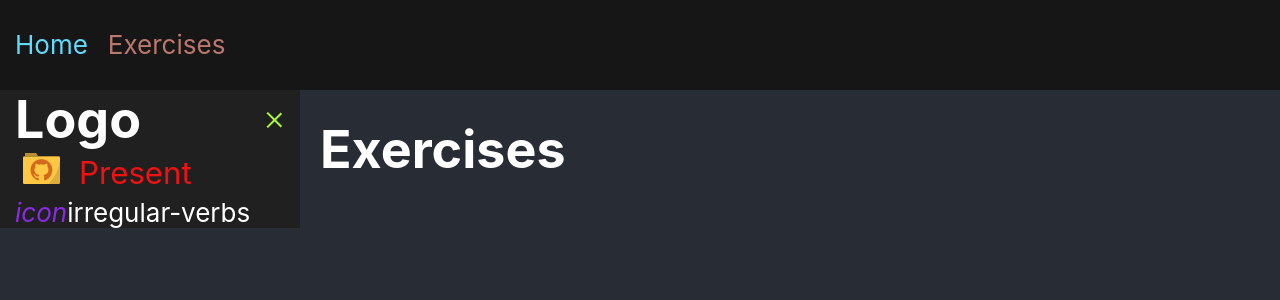
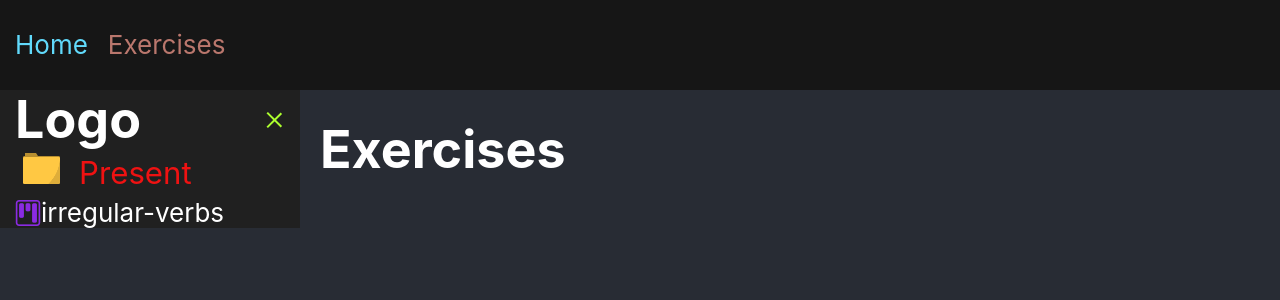
Before and after one commit to Yaroslav-Bondar/English-trainer, a React (Create React App) app: page /exercises in a window 1280 px wide. Shown: the top 300 px of the page. Built offline with nearby package versions, Linux system fonts and the light colour scheme.

Commit message:
sidebar component logic

```diff
--- a/package.json
+++ b/package.json
@@ -14,6 +14,7 @@
     "react-router": "^6.3.0",
     "react-router-dom": "^6.3.0",
     "react-scripts": "5.0.1",
+    "sass": "^1.54.2",
     "web-vitals": "^2.1.4"
   },
   "scripts": {
--- a/src/components/Sidebar/SidebarItem/SidebarItem.jsx
+++ b/src/components/Sidebar/SidebarItem/SidebarItem.jsx
@@ -1,34 +1,29 @@
 import {useState} from 'react';
 import {NavLink} from 'react-router-dom';
 import PropTypes from 'prop-types';
-import { FaBeer } from 'react-icons/fa';
-import styles from './SidebarItem.module.css';
+import styles from './SidebarItem.module.scss';
 
 const SidebarItem = ({item, min, toggleMin}) => {
     const [open, setOpen] = useState(false);
-    // console.log('min setItem ', min);
-    console.log('open && !min ', open && !min);
-
+    const fullOpen = open && !min;
     if(item.childrens) {
         return (
-            <div className={open && !min ? `${styles.sidebar__item} ${styles.sidebar__item_open}` : styles.sidebar__item}>
-                <div onClick={() => setOpen(!open)} className={styles.sidebar__title}>
+            <div className={fullOpen ? `${styles.sidebar__item} ${styles.sidebar__item_open}` : styles.sidebar__item}>
+                <div
+                    onClick={() => {
+                        if(min) {toggleMin(!min); setOpen(true)} else {setOpen(!open)}   console.log('sidebar__title click')
+                    }}
+                    className={styles.sidebar__title}
+                >
                     <div className={styles['sidebar__title-container']}>
-                        <div
-                            className={`${styles['sidebar__item-title-icon']} folder`}
-                            onClick={() => {if(min) {toggleMin(!min); setOpen(true)} }}
-                        >
-                            <div className={open ? "folder__container folder__container_open" : "folder__container"}>
+                        <div className={`${styles['sidebar__title-icon']} folder`}>
+                            <div className={fullOpen ? "folder__container folder__container_open" : "folder__container"}>
                                 <div className="folder__backside"></div>
                                 <div className="folder__file-container">
                                     <div className="folder__file"></div>
-                                    <div className="folder__file"></div>
-                                    <div className="folder__file"></div>
-                                    <div className="folder__file"></div>
-                                    <div className="folder__file"></div>
                                 </div>
                                 <div className="folder__frontside">
-                                    {item.icon && <div class="folder__icon bi-github"></div>}
+                                    {item.icon && <div class={`folder__icon ${item.icon}`}></div>}
                                 </div>
                             </div>
                         </div>
@@ -47,9 +42,9 @@ const SidebarItem = ({item, min, toggleMin}) => {
     } else {
         return (
             <NavLink to={item.path || '#'} className={`${styles.sidebar__item} ${styles.sidebar__item_plain}`}>
-                {item.icon && <i className={styles['sidebar__item-plain-icon']}>icon</i>}
+                {item.icon && <i className={`${styles['sidebar__plain-icon']} ${item.icon}`}></i>}
                 <span
-                    className={!min ? `${styles['sidebar__item-title-plain']} ${styles['sidebar__item-title-plain_active']}` : styles['sidebar__item-title-plain']}
+                    className={!min ? `${styles['sidebar__plain-title']} ${styles['sidebar__plain-title_active']}` : styles['sidebar__plain-title']}
                 >
                     {item.title}
                 </span>
--- a/src/components/Sidebar/SidebarItem/SidebarItem.module.css
+++ /dev/null
@@ -1,70 +0,0 @@
-.sidebar__item_open {
-    display: none;
-}
-.sidebar__content {
-    padding-top: .25em;
-    height: 0;
-    overflow: hidden;
-}
-.sidebar__item {
-    display: block;
-}
-.sidebar__item:hover{
-    background-color: rgba(255, 255, 255, .1);
-}
-.sidebar__item_open .sidebar__content {
-    height: auto;
-}
-/* .sidebar__item_open .sidebar__toggle-btn {
-    transform: rotate(315deg);
-} */
-/* .sidebar__item_open .sidebar__file {
-    display: block;
-} */
-.sidebar__title {
-    display: flex;
-    justify-content: space-between;
-    align-items: center;
-    color: rgb(239, 18, 18);
-    font-size: 1.2em;
-}
-.sidebar__title-item {
-    display: none;
-    margin-top: 0.2em;
-}
-/* .sidebar__file {
-    display: none;
-} */
-.sidebar__title-container {
-    display: flex;
-}
-.sidebar__title-item_active {
-    display: block;
-}
-.sidebar__item_plain {
-    color: var(--color-white);
-    text-decoration: none;
-}
-.sidebar__item_plain:hover {
-    text-decoration: underline;
-}
-/* .sidebar__toggle-btn {
-    display: none;
-    border-color: var(--color-white);
-    transition: transform .2s;
-}
-.sidebar__toggle-btn_active {
-    display: block;
-} */
-.sidebar__item-title-icon {
-    margin-right: 0.5em;
-}
-.sidebar__item-plain-icon {
-    color: blueviolet;
-}
-.sidebar__item-title-plain {
-    display: none;
-}
-.sidebar__item-title-plain_active {
-    display: inline-block;
-}
--- /dev/null
+++ b/src/components/Sidebar/SidebarItem/SidebarItem.module.scss
@@ -0,0 +1,138 @@
+.sidebar {
+    &__item {
+        display: block;
+        &_open {
+            // display: none;
+        }
+        // open submenu
+        &_open .sidebar__content {
+            height: auto;
+        }
+        &:hover{
+            background-color: rgba(255, 255, 255, .1);
+        }
+        &_plain {
+            display: flex;
+            align-items: center;
+            color: var(--color-white);
+            text-decoration: none;
+            &:hover {
+                text-decoration: underline;
+            }
+        }
+    }
+    &__title {
+        display: flex;
+        justify-content: space-between;
+        align-items: center;
+        color: rgb(239, 18, 18);
+        font-size: 1.2em;
+        &-icon {
+            margin-right: 0.5em;
+        }
+        &-item {
+            display: none;
+            margin-top: 0.2em;
+            &_active {
+                display: block;
+            }
+        }
+        &-container {
+            display: flex;
+        }
+    }
+    &__content {
+        padding-top: .25em;
+        height: 0;
+        overflow: hidden;
+    }
+    &__plain {
+        &-icon {
+            color: blueviolet;
+        }
+        &-title {
+            display: none;
+            &_active {
+                display: block;
+            }
+        }
+    }
+}
+// .sidebar__item_open {
+//     display: none;
+// }
+// .sidebar__item {
+//     display: block;
+// }
+// .sidebar__item:hover{
+//     background-color: rgba(255, 255, 255, .1);
+// }
+// .sidebar__item_open .sidebar__content {
+//     height: auto;
+// }
+/* .sidebar__item_open .sidebar__toggle-btn {
+    transform: rotate(315deg);
+} */
+/* .sidebar__item_open .sidebar__file {
+    display: block;
+} */
+// .sidebar__title {
+//     display: flex;
+//     justify-content: space-between;
+//     align-items: center;
+//     color: rgb(239, 18, 18);
+//     font-size: 1.2em;
+//     &-item {
+//         display: none;
+//         margin-top: 0.2em;
+//         &_active {
+//             display: block;
+//         }
+//     }
+//     &-container {
+//         display: flex;
+//     }
+// }
+// .sidebar__title-item {
+//     display: none;
+//     margin-top: 0.2em;
+// }
+/* .sidebar__file {
+    display: none;
+} */
+// .sidebar__title-container {
+//     display: flex;
+// }
+// .sidebar__title-item_active {
+//     display: block;
+// }
+// .sidebar__item_plain {
+//     color: var(--color-white);
+//     text-decoration: none;
+// }
+// .sidebar__item_plain:hover {
+//     text-decoration: underline;
+// }
+/* .sidebar__toggle-btn {
+    display: none;
+    border-color: var(--color-white);
+    transition: transform .2s;
+}
+.sidebar__toggle-btn_active {
+    display: block;
+} */
+// .sidebar__item-title-icon {
+//     margin-right: 0.5em;
+// }
+// .sidebar__item-plain-icon {
+//     color: blueviolet;
+// }
+// .sidebar__item-title-plain {
+//     display: none;
+// }
+// .sidebar__item-title-plain {
+//     display: none;
+// }
+// -title-plain {
+//     display: none;
+// }
--- a/src/data/sidebar/exerciseSidebar.json
+++ b/src/data/sidebar/exerciseSidebar.json
@@ -5,19 +5,19 @@
         "childrens": [
             {
                 "title": "present-simple-positive-be",
-                "icon": "icon",
+                "icon": "bi bi-peace",
                 "path": "present/present-simple-positive-be"
             },
             {
                 "title": "present-simple-positive-1",
-                "icon": "icon",
+                "icon": "bi bi-flower1",
                 "path": "present/present-simple-positive-1"
             }
         ]
     },
     {
         "title": "irregular-verbs",
-        "icon": "icon",
+        "icon": "bi bi-kanban",
         "path": "irregular-verbs"
     }
 ]
--- a/src/styles/index.css
+++ b/src/styles/index.css
@@ -62,27 +62,6 @@ code {
   border-top: 0.1em solid;
   transform: rotate(135deg);
 }
-
-/* .folder {
-  --color: #ffc843;
-  --color-semi-dark: #dead3a;
-  --color-dark: #b88f30;
-  --border-radius: 0.06em;
-  --label-size: 0.1em;
-  --width: 1.2em;
-  --height: 0.91em;
-  --margin: 0.1em;
-  position: relative;
-  width: 0.35em;
-  box-sizing: content-box;
-  border-right: 0.08em solid transparent;
-  border-bottom: var(--label-size) solid var(--color-dark);
-  margin-bottom: calc(var(--height) + var(--margin));
-  margin-right: calc((var(--width) - (0.35em + var(--label-size) + 0.08em - var(--border-radius))) +
-			var(--margin));
-  margin-left: calc((var(--border-radius) + 0.15em) + var(--margin));
-  margin-top: var(--margin);
-} */
 .folder__container {
   --color: #ffc843;
   --color-semi-dark: #dead3a;
@@ -106,18 +85,6 @@ code {
 .folder__container_open {
 
 }
-/* .folder::after {
-  content: "";
-  width: var(--width);
-  height: var(--height);
-  border-radius: var(--border-radius);
-  box-shadow: 0 0 0.02em 0 rgba(0, 0, 0, 0.2);
-  background: radial-gradient(circle at top left, var(--color), var(--color) 80%, var(--color-semi-dark) 81%);
-  position: absolute;
-  top: var(--label-size);
-  left: calc(var(--border-radius) * -1);
-  z-index: 2;
-} */
 .folder__frontside {
   display: flex;
   align-items: center;
@@ -132,16 +99,6 @@ code {
   left: calc(var(--border-radius) * -1);
   z-index: 2;
 }
-/* .folder::before {
-  content: "";
-  border-radius: var(--border-radius);
-  background: var(--color-dark);
-  top: var(--label-size);
-  left: calc(var(--border-radius) * -1);
-  position: absolute;
-  height: var(--height);
-  width: var(--width);
-} */
 .folder__backside {
   border-radius: var(--border-radius);
   background: var(--color-dark);
@@ -151,43 +108,16 @@ code {
   height: var(--height);
   width: var(--width);
 }
-/* .folder:empty::after {
-  --border-width: 0.015em;
-  border-top: var(--border-width) solid var(--color-dark);
-} */
-/* .folder__container:empty .folder__frontside {
-  --border-width: 0.015em;
-  border-top: var(--border-width) solid var(--color-dark);
-} */
-/* .folder__container */
 .folder__frontside {
   --border-width: 0.015em;
   border-top: var(--border-width) solid var(--color-dark);
 }
-/* .folder:not(:empty)::after {
-  transform: skew(10deg) scaleY(0.8);
-  left: calc(var(--border-radius) * -1 - 0.08em);
-  top: calc(var(--label-size) + var(--label-size) * 0.8);
-} */
-/* .folder__container:not(:empty) .folder__frontside {
-  transform: skew(10deg) scaleY(0.8);
-  left: calc(var(--border-radius) * -1 - 0.08em);
-  top: calc(var(--label-size) + var(--label-size) * 0.8);
-} */
+ /* opening the front cover of the folder */
 .folder__container_open .folder__frontside {
   transform: skew(10deg) scaleY(0.8);
   left: calc(var(--border-radius) * -1 - 0.08em);
   top: calc(var(--label-size) + var(--label-size) * 0.8);
 }
-/* .folder .file {
-  --skew: skew(5deg);
-  position: absolute;
-  width: var(--width);
-  height: var(--height);
-  top: var(--label-size);
-  background: #fff;
-  box-shadow: 0 0 0.05em 0 rgba(0, 0, 0, 0.2);
-} */
 .folder__file {
   display: none;
   --skew: skew(5deg);
@@ -205,51 +135,24 @@ code {
   font-size: .7em;
   color: chocolate;
 }
-.folder__icon::before {
-
-}
-/* .folder .file:nth-child(1) {
-  transform: scale(0.9, 0.9) var(--skew);
-  left: calc((var(--border-radius) * -1));
-} */
 .folder__file:nth-child(1) {
   transform: scale(0.9, 0.9) var(--skew);
   left: calc((var(--border-radius) * -1));
-  /* background-color: linear-gradient(90deg, green, yellow, blue); */
 }
-/* .folder .file:nth-child(1):last-child {
-  transform: scale(0.9, 0.8) var(--skew);
-} */
 .folder__file:nth-child(1):last-child {
   transform: scale(0.9, 0.8) var(--skew);
 }
-/* .folder .file:nth-child(2) {
-  transform: scale(0.9, 0.8) var(--skew);
-  left: calc((var(--border-radius) * -2));
-} */
 .folder__file:nth-child(2) {
   transform: scale(0.9, 0.8) var(--skew);
   left: calc((var(--border-radius) * -2));
-  /* background-image: linear-gradient(90deg, green, yellow, blue); */
-
 }
-/* .folder .file:nth-child(2):last-child {
-  transform: scale(0.9, 0.75) var(--skew);
-} */
 .folder__file:nth-child(2):last-child {
   transform: scale(0.9, 0.75) var(--skew);
 }
-/* .folder .file:nth-child(3) {
-  transform: scale(0.9, 0.7) var(--skew);
-  left: calc((var(--border-radius) * -3));
-} */
 .folder__file:nth-child(3) {
   transform: scale(0.9, 0.7) var(--skew);
   left: calc((var(--border-radius) * -3));
 }
-/* .folder .file:nth-child(n + 4) {
-  display: none;
-} */
 .folder__file:nth-child(n + 4) {
   display: none;
 }
```
Also changed, not shown: 1 other file (tests, documents, lock files or other folders).
